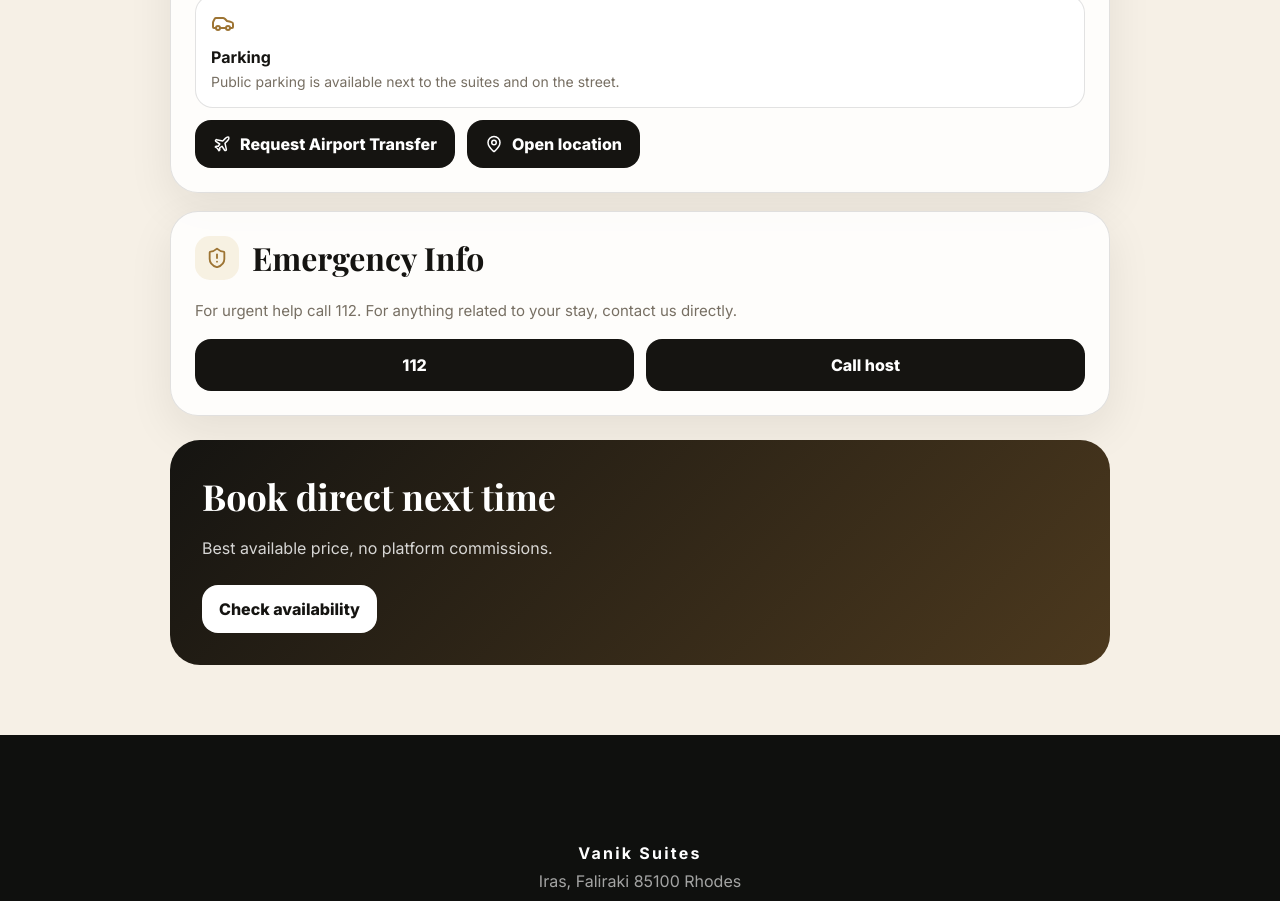
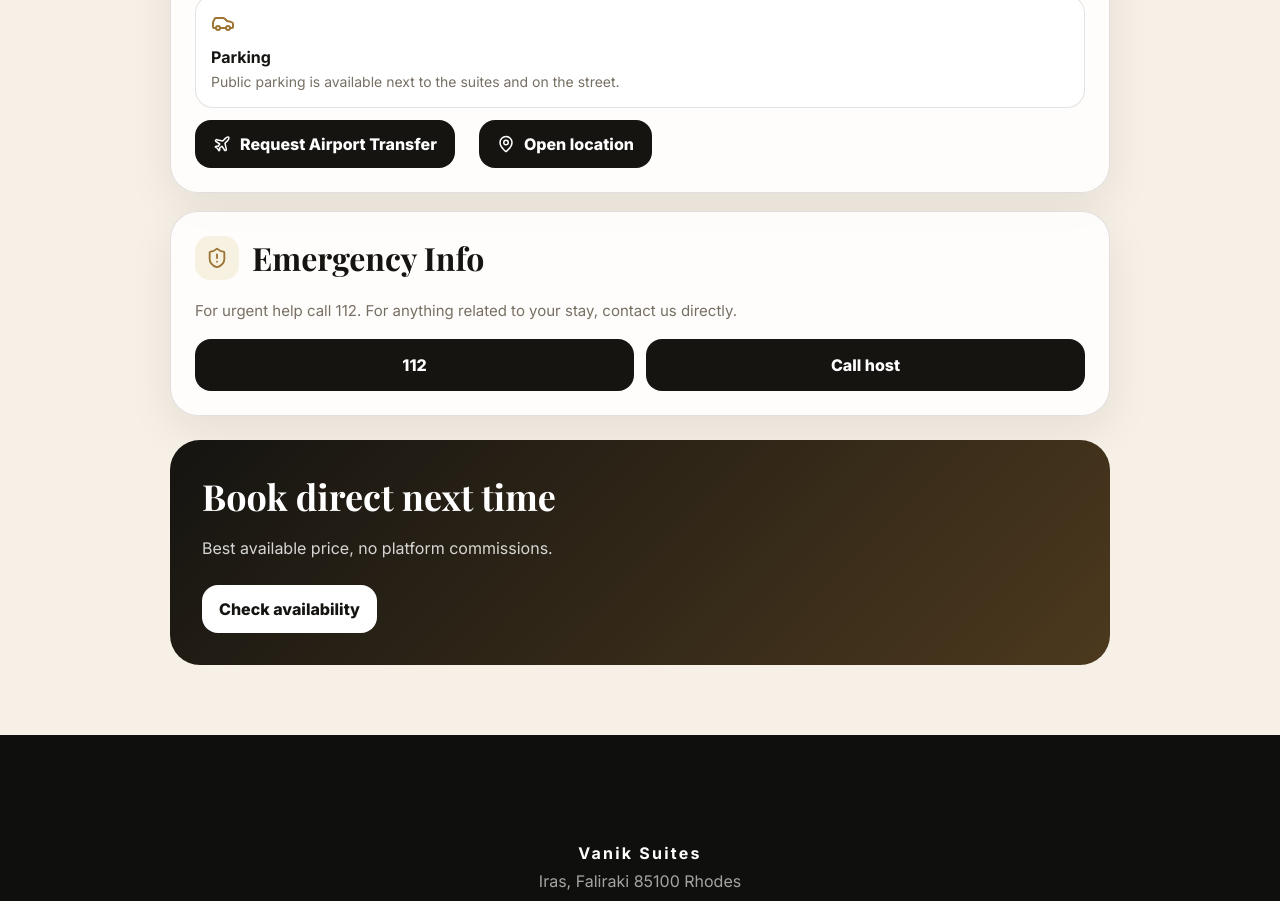
Before and after one commit to chipakigr/vanik-suites-guide, a React (Vite) app: page / in a window 1280 px wide. Shown: the part 4220-5121 px from the top of the page. Built offline with nearby package versions, Linux system fonts and the light colour scheme.

Commit message:
Update styles.css

```diff
--- a/src/styles.css
+++ b/src/styles.css
@@ -59,3 +59,11 @@
   margin-top:12px;
   margin-right:12px;
 }
+.mapbtn{
+  margin-top:12px;
+  display:inline-flex;
+}
+
+.mapbtn + .mapbtn{
+  margin-left:12px;
+}
```
